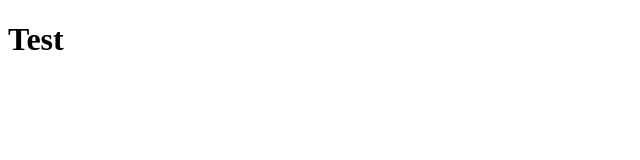
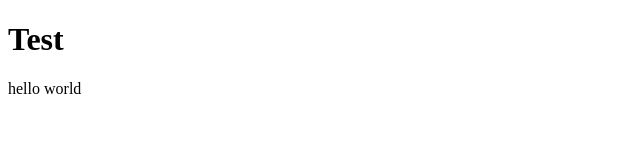
Before and after one commit to Sssannos/Git-test, a plain HTML site: page index.html in a window 1280 px wide. Shown: the full height of the page, 0-640 px from the left. Drawn offline with Linux system fonts and the light colour scheme.

Commit message:
added p text in main

```diff
--- a/index.html
+++ b/index.html
@@ -9,7 +9,9 @@
     <header>
         <h1>Test</h1>
     </header>
-    <main></main>
+    <main>
+        <p>hello world</p>
+    </main>
     <footer></footer>
 </body>
 </html>
```
